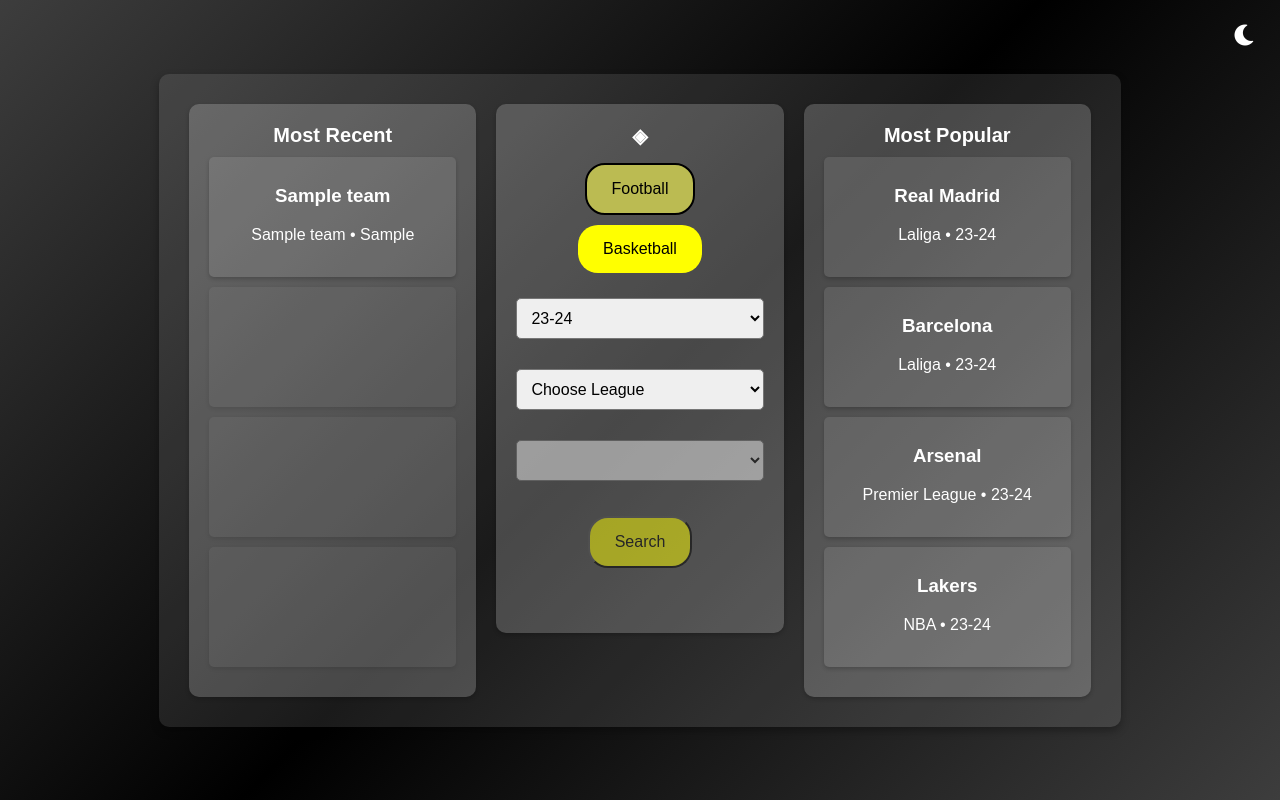
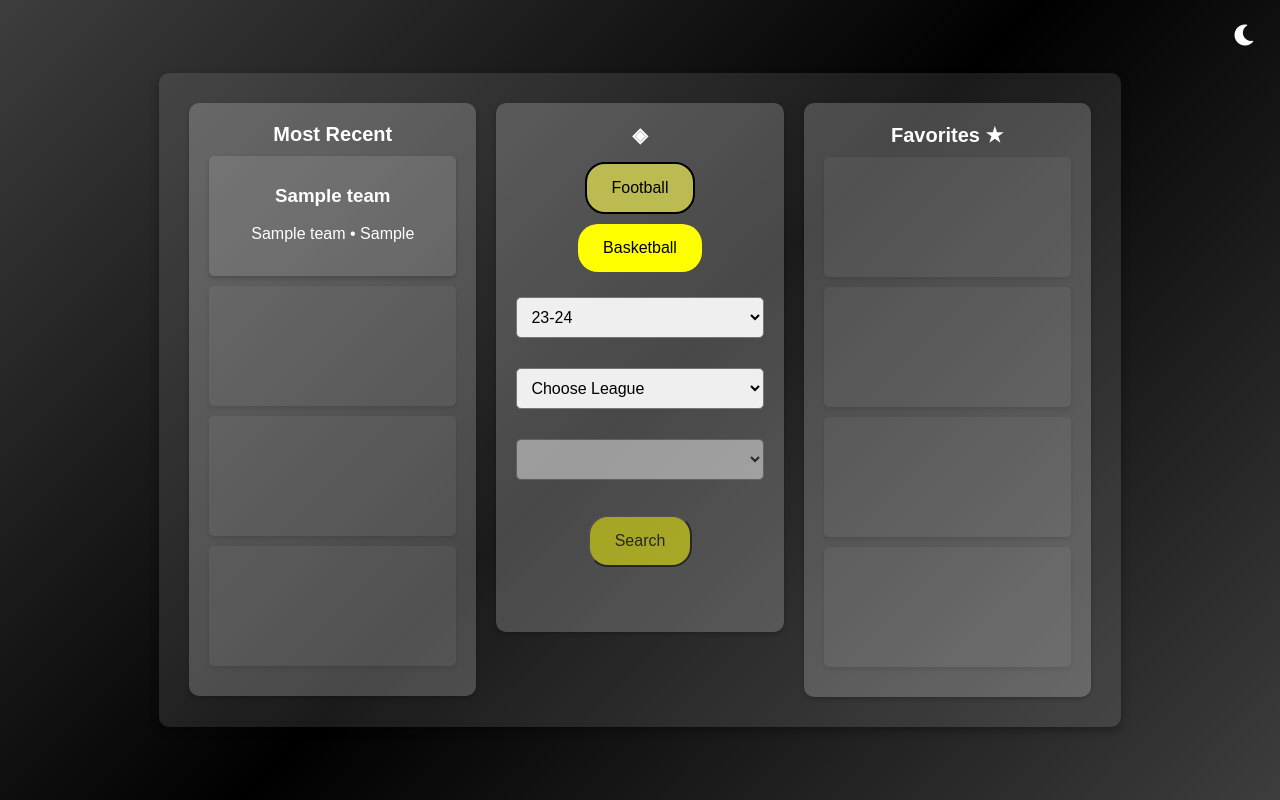
Before and after one commit to karmbaransi/FootballProject, a Django app: page / in a window 1280 px wide. Run offline with Django 5.2, Linux system fonts and the light colour scheme; tables that the repository leaves empty hold one stand-in row (values such as "Sample post"); lists and menus that the app fills with data are empty.

Commit message:
adding favorit option

```diff
--- a/TeamsPerformance/static/league_data.json
+++ b/TeamsPerformance/static/league_data.json
@@ -330,9 +330,5 @@
     "points": {
         "Football": {"win":  3, "draw":  1, "lose": 0},
         "Basketball": {"win":  2, "draw":  "null", "lose": 1}
-    },
-    "MostPopular": [["Football","23-24","Laliga","Real Madrid"],
-                    ["Football","23-24","Laliga","Barcelona"],
-                    ["Football","23-24","Premier League","Arsenal"],
-                    ["Basketball","23-24","NBA","Lakers"]]
+    }
 }
--- a/TeamsPerformance/templates/home.html
+++ b/TeamsPerformance/templates/home.html
@@ -254,8 +254,8 @@
 
 </div>
 
-  <div class="card" id="most_popular">
-    <div class="title">Most Popular</div>
+  <div class="card" id="favorites">
+    <div class="title">Favorites ★</div>
     </div>
   </div>
 </div>
@@ -266,7 +266,6 @@
     const DEFAULT_SEASON = "23-24"
     const DEFAULT_SPORT = "Football"
     let leagues_info = {{ leagues_info|safe }};
-    let most_popular = leagues_info["MostPopular"]
     let sports = leagues_info["sports"];
     let sportsOptions = document.getElementById("sports");
     let G_sport = DEFAULT_SPORT;
@@ -274,8 +273,11 @@
     if(!localStorage.getItem("is_dark")){
         localStorage.setItem("is_dark","1")
     }
-
+    if(!localStorage.getItem("favorites")){
+        localStorage.setItem("favorites","")
+    }
     //const body = document.body;
+    console.log("localstorage favorits", localStorage.getItem("favorites"))
 
     const toggleButton = document.getElementById('toggleButton');
 
@@ -295,22 +297,34 @@
         document.getElementById("loader").classList.toggle("loader_light")
     });
 
-    let most_popular_card = document.getElementById("most_popular");
-    for (let i=0 ; i < most_popular.length; i++) {
+    let favorites_card = document.getElementById("favorites");
+    favorites = localStorage.getItem("favorites").split(";")
+    console.log("favorites after split:\n ",favorites)
+    for (let i = 0; i < 4; i++) {
         let inner_card = document.createElement('div');
         const header = document.createElement('h3');
-        header.innerHTML = most_popular[i][3];
         const info = document.createElement('p');
-        info.innerHTML = most_popular[i][2] + " • " + most_popular[i][1];
+        let team_info;
+        if (favorites[i]) {
+            //fe fav
+            team_info = favorites[i].split(",")
+            header.innerHTML = team_info[3];
+            info.innerHTML = team_info[2] + " • " + team_info[1];
+        } else {
+            //fsh fav
+            header.innerHTML = "";
+            info.innerHTML = "";
+            inner_card.style = "pointer-events: none; opacity: 0.5";
+        }
         inner_card.appendChild(header);
         inner_card.appendChild(info);
         inner_card.classList.add("inner-card");
         inner_card.addEventListener('click', () => {
-            inner_cards_on_click(most_popular[i])
+            inner_cards_on_click(team_info)
         });
-        most_popular_card.appendChild(inner_card);
+        favorites_card.appendChild(inner_card);
+    }
 
-    }
 
     let recently_called_card = document.getElementById("recently_called");
     for (let i=0 ; i < recently_called.length; i++) {
```
Also changed, not shown: TeamsPerformance/src/api.py (+24 -8 lines), TeamsPerformance/templates/local_league_performance.html (+31 -1 lines).
